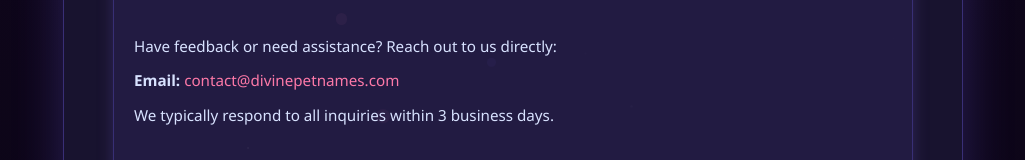
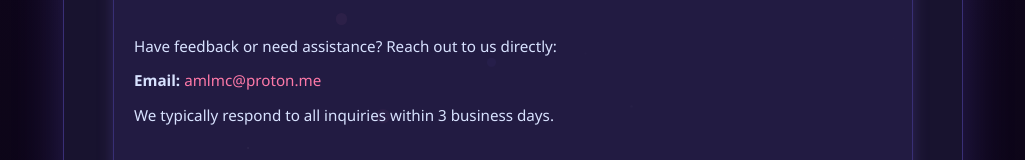
Before and after one commit to Astro-Mango/divine-pet-names, a plain HTML site: page index.html in a window 1280 px wide. Both pictures are taken after a click on the link "Contact Us". Shown: the part 2536-2696 px from the top of the page, without its empty margins (127-1152 px from the left). Drawn offline with Linux system fonts and the light colour scheme.

Commit message:
Add files via upload

```diff
--- a/index.html
+++ b/index.html
@@ -1077,7 +1077,7 @@
                     </div>
                 </div>
 
-                <!-- Contact Us Section - Simplified -->
+                <!-- Contact Us Section - Updated email -->
                 <div class="footer-section" id="contact-section">
                     <h3>
                         <span><i class="fas fa-envelope"></i> Contact Us</span>
@@ -1085,7 +1085,7 @@
                     </h3>
                     <div class="content">
                         <p>Have feedback or need assistance? Reach out to us directly:</p>
-                        <p><strong>Email:</strong> <a href="mailto:contact@divinepetnames.com">contact@divinepetnames.com</a></p>
+                        <p><strong>Email:</strong> <a href="mailto:amlmc@proton.me">amlmc@proton.me</a></p>
                         <p>We typically respond to all inquiries within 3 business days.</p>
                     </div>
                 </div>
```
